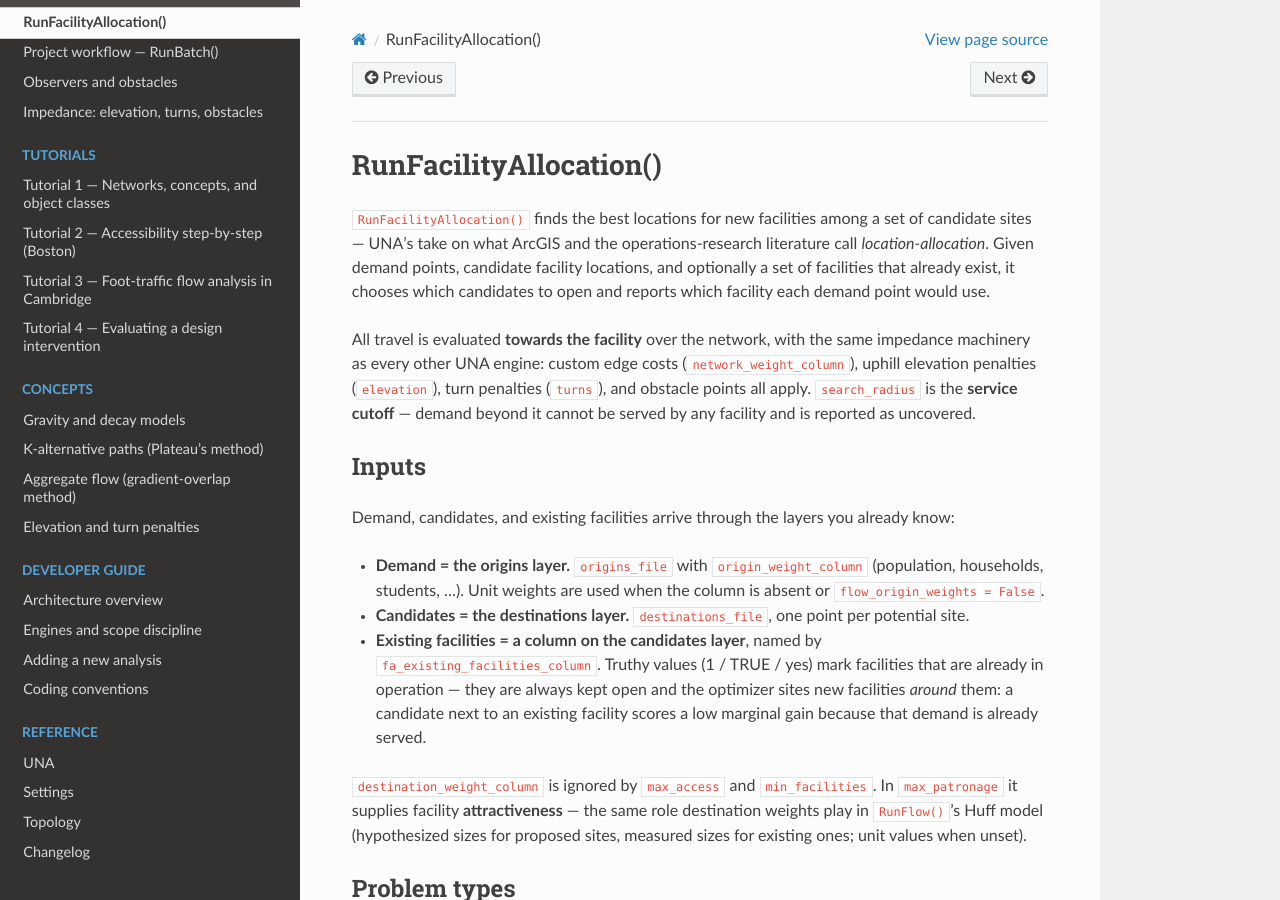
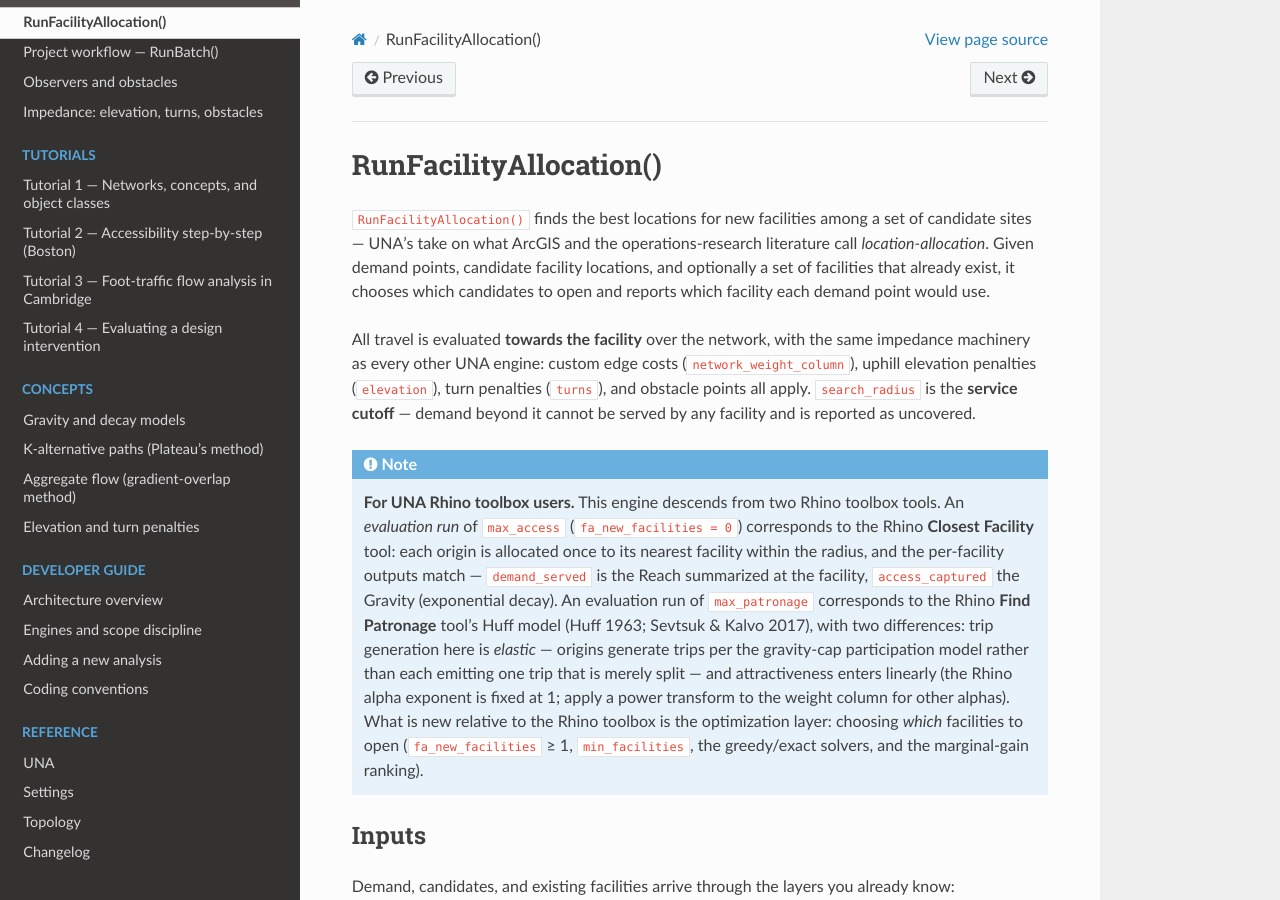
Before and after one commit to City-Form-Lab/urban_network_analysis, a Sphinx documentation site: the page built from docs/user_guide/run_facility_allocation.rst, in a window 1280 px wide and 900 px high. Built offline with Sphinx 7.4.7 and the Read the Docs theme 3.1.0, drawn with Linux system fonts in a browser that asks for light colours.

Commit message:
Docs: Rhino toolbox lineage note (Closest Facility -> max_access evaluation, Find Patronage -> max_patronage; elastic trip generation and linear attractiveness noted)

```diff
--- a/docs/user_guide/run_facility_allocation.rst
+++ b/docs/user_guide/run_facility_allocation.rst
@@ -15,6 +15,27 @@ edge costs (``network_weight_column``), uphill elevation penalties
 apply. ``search_radius`` is the **service cutoff** — demand beyond it
 cannot be served by any facility and is reported as uncovered.
 
+
+.. note::
+
+   **For UNA Rhino toolbox users.** This engine descends from two
+   Rhino toolbox tools. An *evaluation run* of ``max_access``
+   (``fa_new_facilities = 0``) corresponds to the Rhino **Closest
+   Facility** tool: each origin is allocated once to its nearest
+   facility within the radius, and the per-facility outputs match —
+   ``demand_served`` is the Reach summarized at the facility,
+   ``access_captured`` the Gravity (exponential decay). An evaluation
+   run of ``max_patronage`` corresponds to the Rhino **Find
+   Patronage** tool's Huff model (Huff 1963; Sevtsuk & Kalvo 2017),
+   with two differences: trip generation here is *elastic* — origins
+   generate trips per the gravity-cap participation model rather than
+   each emitting one trip that is merely split — and attractiveness
+   enters linearly (the Rhino alpha exponent is fixed at 1; apply a
+   power transform to the weight column for other alphas). What is
+   new relative to the Rhino toolbox is the optimization layer:
+   choosing *which* facilities to open (``fa_new_facilities`` ≥ 1,
+   ``min_facilities``, the greedy/exact solvers, and the marginal-gain
+   ranking).
 
 Inputs
 ------
```
